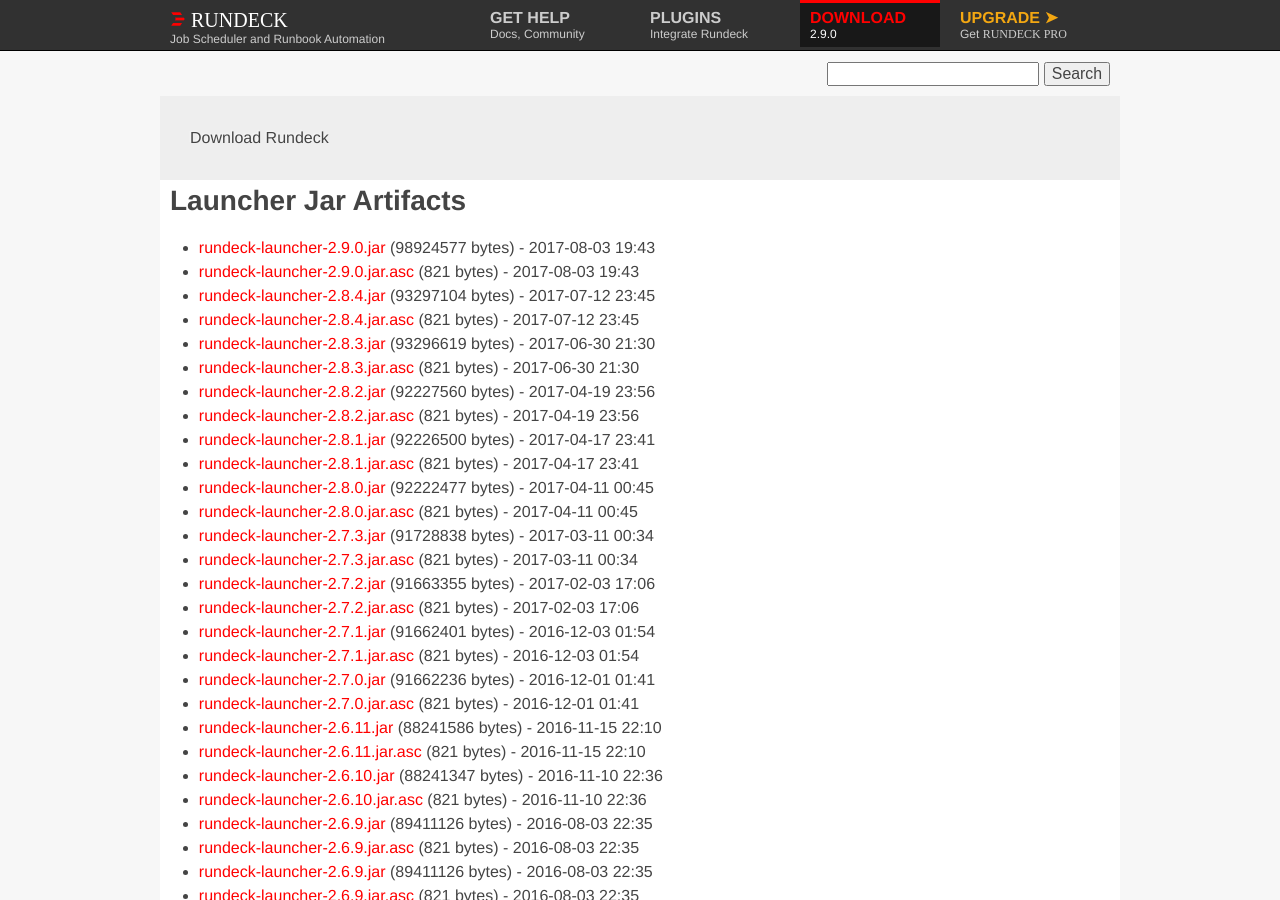
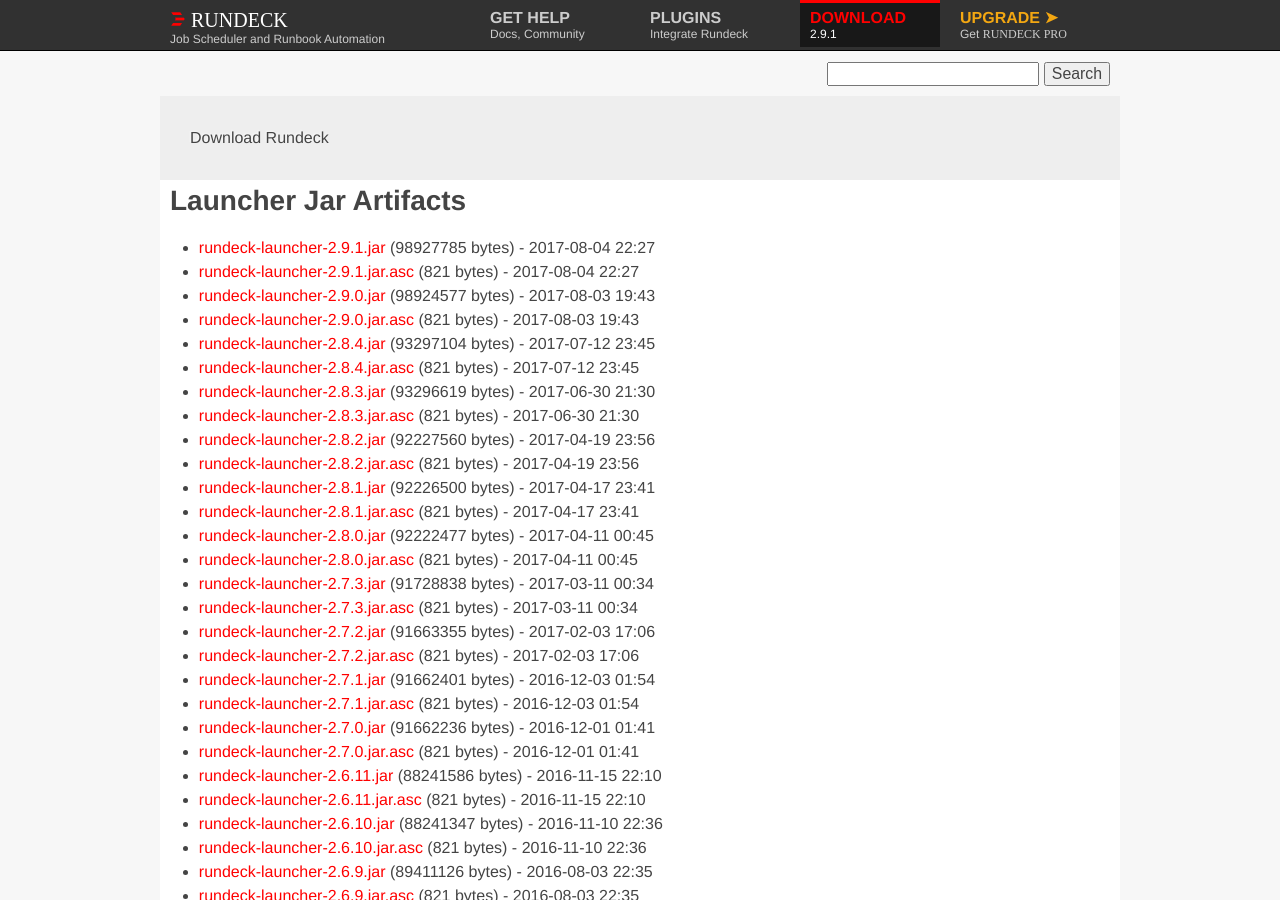
Before and after one commit to rundeck/rundeck-ghpages, a Jekyll site: the page built from download/jar/index.md, in a window 1280 px wide and 900 px high. Built offline with Jekyll 4.4.1, drawn with Linux system fonts in a browser that asks for light colours; nearby versions of some CDN libraries.

Commit message:
Update site to 2.9.1 download links

```diff
--- a/_config.yml
+++ b/_config.yml
@@ -1,18 +1,18 @@
 baseurl: ""
 url: ""
 full_url: "http://www.rundeck.org"
-rd_version: "2.9.0"
-rd_jar_name: "rundeck-launcher-2.9.0.jar"
-rd_jar_sha: "26563247248f521734f13237638cb3f373d33620"
-rd_jar_url: "http://download.rundeck.org/jar/rundeck-launcher-2.9.0.jar"
-rd_jar_size: "98924577"
-rd_deb_name: "rundeck-2.9.0-1-GA.deb"
-rd_deb_url: "http://download.rundeck.org/deb/rundeck-2.9.0-1-GA.deb"
-rd_deb_sha: "d16c22beb654449d9022c8e8e915ecb5c145ff68"
-rd_deb_size: "114032312"
-rd_zipball: "https://github.com/rundeck/rundeck/zipball/v2.9.0"
-rd_tarball: "https://github.com/rundeck/rundeck/tarball/v2.9.0"
-rd_releasenotes: "https://github.com/rundeck/rundeck/blob/v2.9.0/RELEASE.md"
+rd_version: "2.9.1"
+rd_jar_name: "rundeck-launcher-2.9.1.jar"
+rd_jar_sha: "b19f4ffb5f8532695b5732d63d742cb5c86affda"
+rd_jar_url: "http://download.rundeck.org/jar/rundeck-launcher-2.9.1.jar"
+rd_jar_size: "98927785"
+rd_deb_name: "rundeck-2.9.1-1-GA.deb"
+rd_deb_url: "http://download.rundeck.org/deb/rundeck-2.9.1-1-GA.deb"
+rd_deb_sha: "514930d72da63b4c297a5a8704c4f94015ba5575"
+rd_deb_size: "114036868"
+rd_zipball: "https://github.com/rundeck/rundeck/zipball/v2.9.1"
+rd_tarball: "https://github.com/rundeck/rundeck/tarball/v2.9.1"
+rd_releasenotes: "https://github.com/rundeck/rundeck/blob/v2.9.1/RELEASE.md"
 markdown: kramdown
 gems:
   - jekyll-seo-tag
--- a/download/jar/index.md
+++ b/download/jar/index.md
@@ -3,6 +3,8 @@
 layout: download
 download_type: Launcher Jar
 ---
+* [rundeck-launcher-2.9.1.jar](http://download.rundeck.org/jar/rundeck-launcher-2.9.1.jar) (98927785 bytes) - 2017-08-04 22:27
+* [rundeck-launcher-2.9.1.jar.asc](http://download.rundeck.org/jar/rundeck-launcher-2.9.1.jar.asc) (821 bytes) - 2017-08-04 22:27
 * [rundeck-launcher-2.9.0.jar](http://download.rundeck.org/jar/rundeck-launcher-2.9.0.jar) (98924577 bytes) - 2017-08-03 19:43
 * [rundeck-launcher-2.9.0.jar.asc](http://download.rundeck.org/jar/rundeck-launcher-2.9.0.jar.asc) (821 bytes) - 2017-08-03 19:43
 * [rundeck-launcher-2.8.4.jar](http://download.rundeck.org/jar/rundeck-launcher-2.8.4.jar) (93297104 bytes) - 2017-07-12 23:45
```
Also changed, not shown: download/deb/index.md (+1 -0 lines), download/rpm/index.md (+2 -0 lines), download/war/index.md (+2 -0 lines), news/_posts/2017-08-04-rundeck-2.9.1.md (added, +60 -0 lines).
